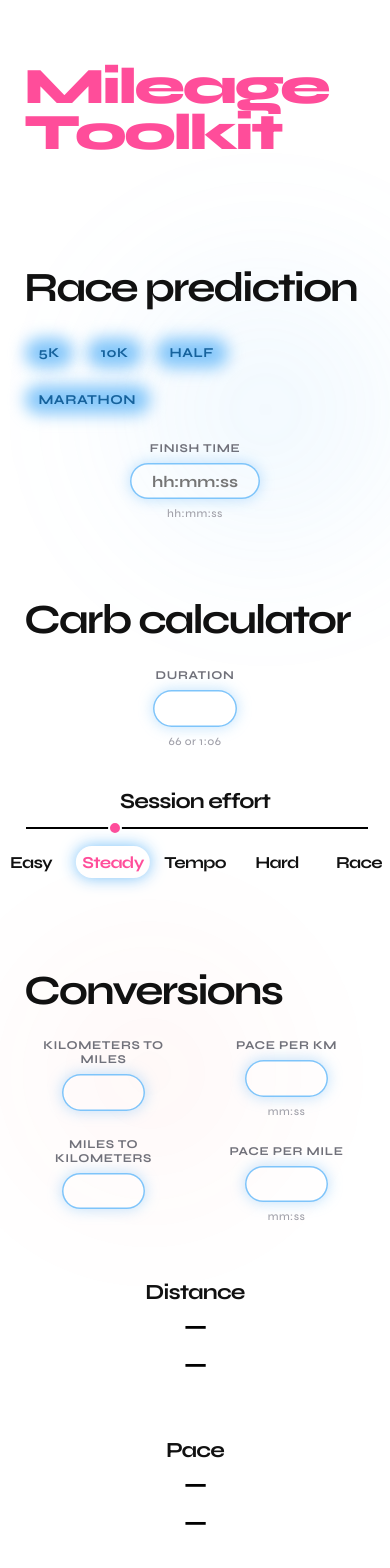
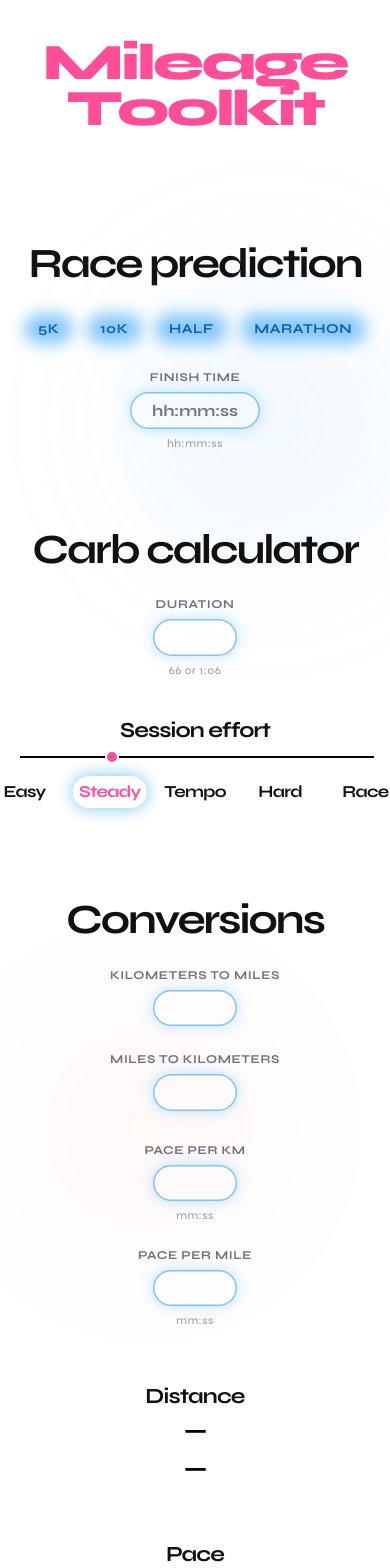
Before and after one commit to ariel-lago/mileagetoolkit, a Next.js app: page / in a window 390 px wide. Shown: the top 1568 px of the page. Built offline with nearby package versions, Linux system fonts and the light colour scheme.

Commit message:
width options for mobile öptimization

```diff
--- a/src/app/components/CarbPanel.tsx
+++ b/src/app/components/CarbPanel.tsx
@@ -52,7 +52,7 @@ export function CarbPanel(): React.JSX.Element {
 					Duration
 					<input
 						type="text"
-						inputMode="numeric"
+						inputMode="text"
 						value={duration}
 						onChange={(event) => setDuration(event.target.value.replace(/[^\d:]/g, "").slice(0, 5))}
 						onFocus={(event) => event.currentTarget.select()}
--- a/src/app/components/ConversionPanel.tsx
+++ b/src/app/components/ConversionPanel.tsx
@@ -57,7 +57,7 @@ export function ConversionPanel(): React.JSX.Element {
 						Pace per km
 						<input
 							type="text"
-							inputMode="numeric"
+							inputMode="text"
 							value={pacePerKm}
 							onChange={(event) => setPacePerKm(event.target.value.replace(/[^\d:]/g, "").slice(0, 5))}
 							onFocus={(event) => event.currentTarget.select()}
@@ -69,7 +69,7 @@ export function ConversionPanel(): React.JSX.Element {
 						Pace per mile
 						<input
 							type="text"
-							inputMode="numeric"
+							inputMode="text"
 							value={pacePerMile}
 							onChange={(event) => setPacePerMile(event.target.value.replace(/[^\d:]/g, "").slice(0, 5))}
 							onFocus={(event) => event.currentTarget.select()}
--- a/src/app/components/RacePanel.tsx
+++ b/src/app/components/RacePanel.tsx
@@ -67,14 +67,15 @@ export function RacePanel(): React.JSX.Element {
 					Finish time
 					<input
 						type="text"
-						inputMode="numeric"
+						inputMode="text"
 						aria-label="Finish time"
 						placeholder="hh:mm:ss"
 						value={finishTime}
 						onChange={(event) => setFinishTime(event.target.value.replace(/[^\d:]/g, "").slice(0, 8))}
 						onFocus={(event) => event.currentTarget.select()}
 						onBlur={(event) => {
-							const clock = readRaceClock(event.currentTarget.value);
+							const longRace = selectedRaceDistance === "half" || selectedRaceDistance === "marathon";
+							const clock = readRaceClock(event.currentTarget.value, longRace);
 							if (clock.status === "ok") {
 								setFinishTime(clock.display);
 							}
--- a/src/app/globals.css
+++ b/src/app/globals.css
@@ -86,6 +86,7 @@ body {
 	border-bottom: none;
 	position: relative;
 	z-index: 10;
+	text-align: center;
 }
 
 .heroTitle {
@@ -138,6 +139,7 @@ body {
 	margin: 0 0 1.75rem;
 	border-bottom: none;
 	padding-bottom: 0;
+	text-align: center;
 }
 
 .grid {
@@ -179,6 +181,7 @@ label {
 .distanceButtons {
 	display: flex;
 	flex-wrap: wrap;
+	justify-content: center;
 	gap: 0.75rem;
 	margin-bottom: 1.5rem;
 }
@@ -616,6 +619,7 @@ input.clockInputField {
 	letter-spacing: -0.04em;
 	text-transform: none;
 	color: #111111;
+	text-align: center;
 }
 
 .paceGrid {
@@ -693,9 +697,21 @@ input.clockInputField {
 	z-index: -1;
 }
 
-@media (max-width: 560px) {
-	.clocks {
-		grid-template-columns: 1fr 1fr;
+@media (max-width: 760px) {
+	.paceGrid {
+		grid-template-columns: repeat(2, minmax(0, 1fr));
+	}
+}
+
+@media (max-width: 480px) {
+	.shell {
+		padding: 2.5rem 1.1rem 6rem;
+	}
+
+	.clocks,
+	.paceGrid,
+	.convertGrid {
+		grid-template-columns: 1fr;
 	}
 
 	.heroTitle {
```
